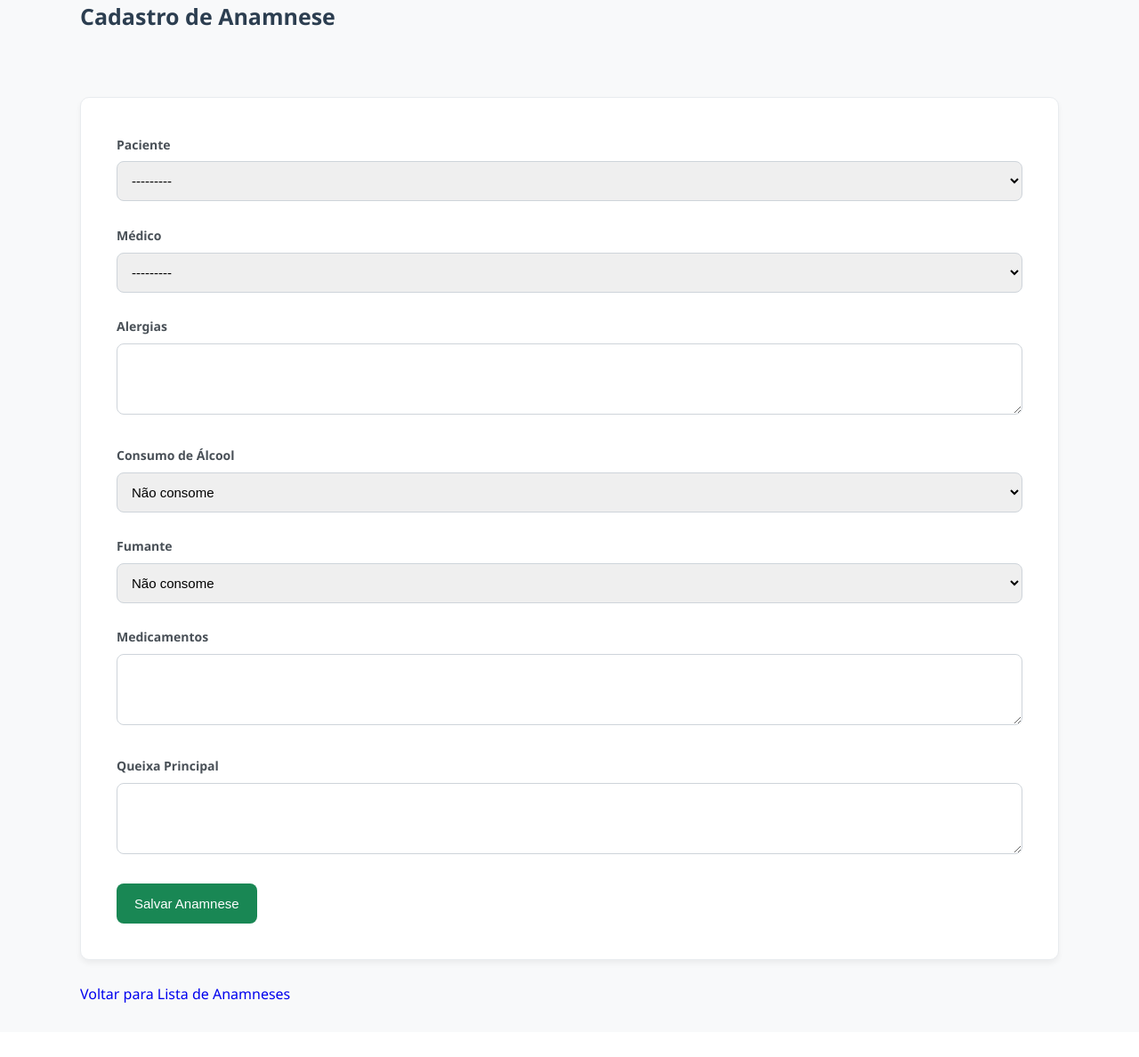
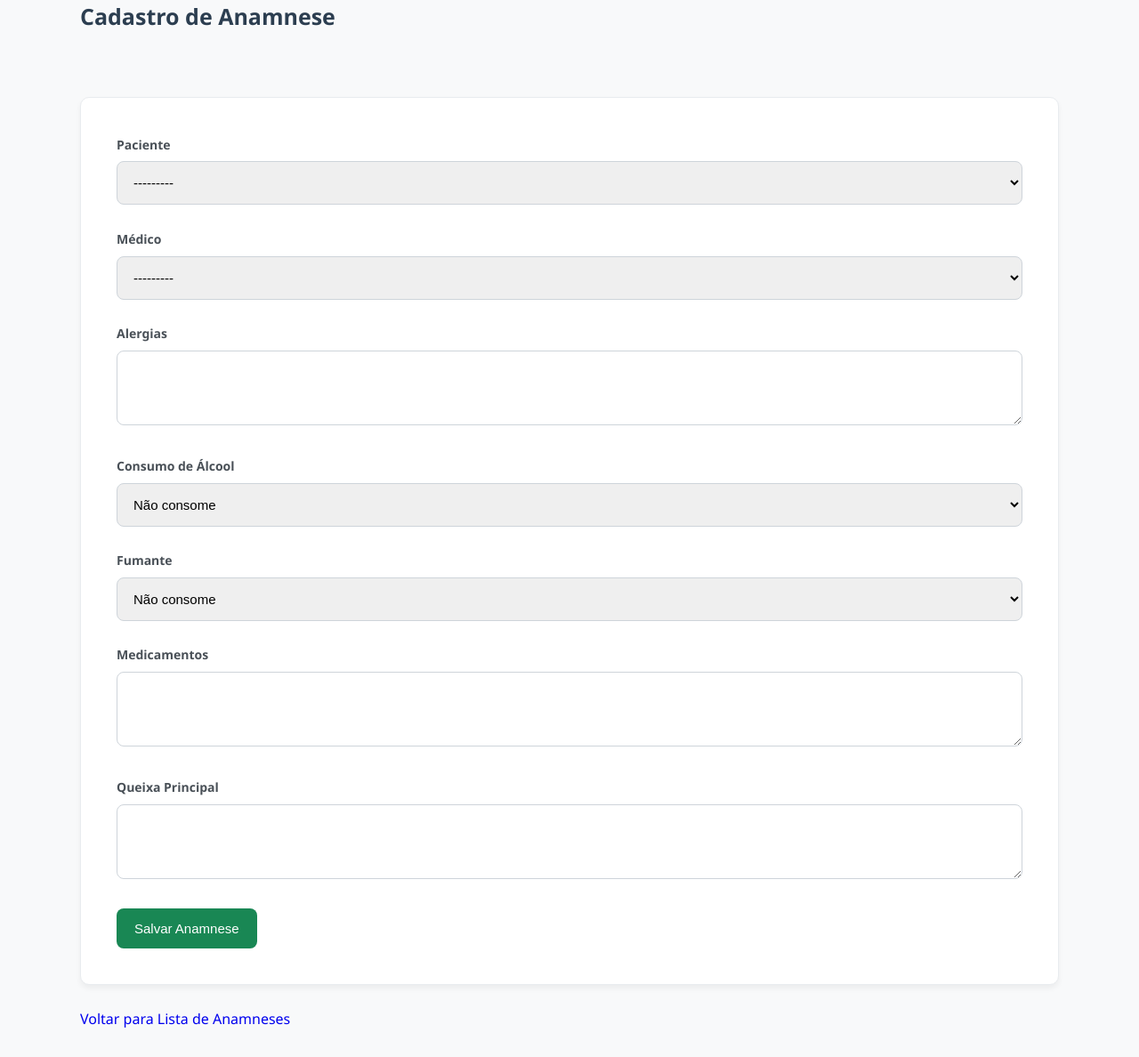
Before and after one commit to anleaes/2026-1-SDM-Segunda-Noite-ZS-02, a Django app: page /anamnese/add/ in a window 1280 px wide. Shown: the part 324-1512 px from the top of the page at 89% size. Before the commit the page ends 1451 px from the top, so only its background shows below. Run offline with Django 5.2, Linux system fonts and the light colour scheme; data that the repository does not hold is empty.

Commit message:
estilo e interatividade dos campos de entrada

```diff
--- a/prontuarioapp/static/css/style.css
+++ b/prontuarioapp/static/css/style.css
@@ -104,12 +104,13 @@ input,
 select,
 textarea {
     width: 100%;
-    padding: 12px;
+    padding: 14px;
     margin-top: 6px;
     border: 1px solid #ced4da;
     border-radius: 8px;
     font-size: 15px;
     box-sizing: border-box;
+    transition: border-color 0.2s;
 }
 
 /* =========================
```
